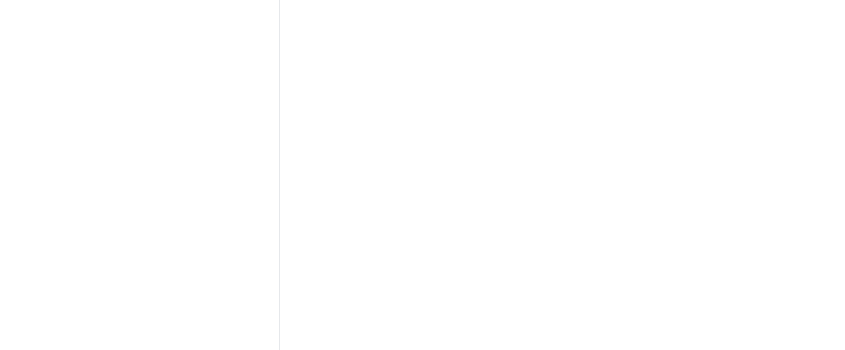
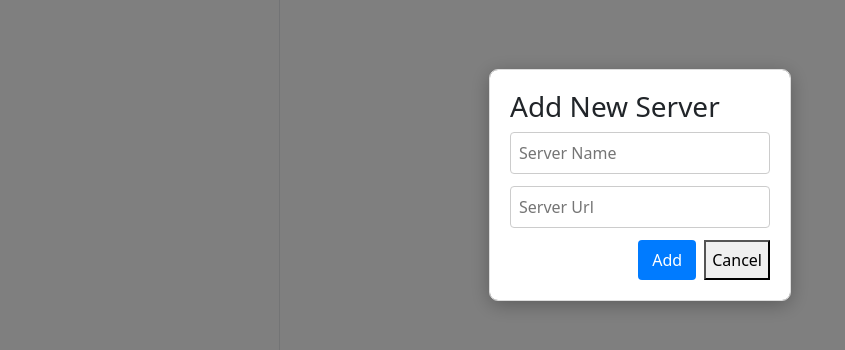
Before and after one commit to CatarinaBrendel/DevOpsStudy, a React (Create React App) app in the folder frontend/: page / in a window 1280 px wide. Both pictures are taken after typing "Sample" into the empty fields and a click on the button "+ Add Server". Shown: the part 215-565 px from the top of the page, without its empty margins (0-845 px from the left). Built offline with nearby package versions, Linux system fonts and the light colour scheme; no server answers.

Commit message:
Updated Makefile && Fixed frontend to display some of the data on the new sidebar

```diff
--- a/frontend/src/App.css
+++ b/frontend/src/App.css
@@ -86,3 +86,57 @@ th {
 .sidebar__footer{ margin-top:auto; }
 .add{ width:100%; padding:10px; border-radius:12px; border:1px dashed var(--line); background:#fff; }
 .add:hover{ background:var(--bg); }
+
+/* Modal CSS */
+.dd-modalOverlay {
+  position: fixed;
+  inset: 0;
+  background: rgba(0,0,0,.5);
+  display: flex !important;
+  align-items: center;
+  justify-content: center;
+  z-index: 99999;
+}
+
+.dd-modal {
+  background: #fff;
+  padding: 20px;
+  border-radius: 8px;
+  width: 300px;
+  box-shadow: 0 4px 20px rgba(0,0,0,.3);
+  display: block;           /* override any global defaults */
+  visibility: visible;      /* belt + suspenders */
+  opacity: 1;               /* in case a framework sets 0 by default */
+  outline: 1px solid #ddd;  /* temporary: makes it obvious it's visible */
+}
+
+.dd-modal h3 {
+  margin-top: 0;
+}
+
+.dd-modal input {
+  width: 100%;
+  margin-bottom: 12px;
+  padding: 8px;
+  border: 1px solid #ccc;
+  border-radius: 4px;
+}
+
+.modal-buttons {
+  display: flex;
+  justify-content: flex-end;
+  gap: 8px;
+}
+
+.modal-buttons .primary {
+  background: #007bff;
+  color: #fff;
+  border: none;
+  padding: 8px 14px;
+  border-radius: 4px;
+  cursor: pointer;
+}
+
+.modal-buttons button {
+  cursor: pointer;
+}
--- a/frontend/src/App.js
+++ b/frontend/src/App.js
@@ -3,6 +3,7 @@ import './App.css';
 import ServerList from './components/ServerList';
 import AddServerForm from './components/AddServerForm';
 import Sidebar from './components/Sidebar';
+import { fetchSidebarItems } from './data/loadServers';
 
 const API_BASE = 'http://localhost:3001/api';
 
@@ -16,9 +17,12 @@ function App() {
 
   const fetchServers = async () => {
     try {
-      const response = await fetch(`${API_BASE}/servers`);
-      const data = await response.json();
-      setServers(data);
+      //const response = await fetch(`${API_BASE}/servers`);
+      //const data = await response.json();
+
+      const data = await fetchSidebarItems();
+      setServers(Array.isArray(data) ? data: []);
+      return data;
     } catch (error) {
       console.error('Error fetching servers:', error);
     }
@@ -98,7 +102,7 @@ function App() {
       <Sidebar
         items={servers}
         selectedId={null}
-        onsSelect={() => {}}
+        onSelect={() => {}}
         onAddServer={handleAddServer}
       />
       <main style={{padding: 16}} className="main-content">
--- /dev/null
+++ b/frontend/src/components/Modal.jsx
@@ -0,0 +1,54 @@
+import { useEffect, useRef } from "react";
+import { createPortal } from "react-dom";
+
+export default function Modal({ isOpen, onClose, children, closeOnOverlayClick = true }) {
+  const dialogRef = useRef(null);
+
+  // Focus + body scroll lock: only when isOpen flips to true
+  useEffect(() => {
+    if (!isOpen) return;
+
+    const prevOverflow = document.body.style.overflow;
+    document.body.style.overflow = "hidden";
+
+    // focus only if no child is focused
+    if (dialogRef.current && !dialogRef.current.contains(document.activeElement)) {
+      // optional: focus first focusable element instead of container
+      dialogRef.current.focus();
+    }
+
+    return () => {
+      document.body.style.overflow = prevOverflow;
+    };
+  }, [isOpen]);
+
+  // Esc handler: can depend on onClose without refocusing
+  useEffect(() => {
+    if (!isOpen) return;
+    const onKeyDown = (e) => e.key === "Escape" && onClose?.();
+    document.addEventListener("keydown", onKeyDown);
+    return () => document.removeEventListener("keydown", onKeyDown);
+  }, [isOpen, onClose]);
+
+  if (!isOpen) return null;
+
+  const handleOverlayClick = () => {
+    if (closeOnOverlayClick) onClose?.();
+  };
+
+  return createPortal(
+    <div className="dd-modalOverlay" onClick={handleOverlayClick} aria-hidden="true">
+      <div
+        className="dd-modal"
+        role="dialog"
+        aria-modal="true"
+        tabIndex={-1}
+        ref={dialogRef}
+        onClick={(e) => e.stopPropagation()}
+      >
+        {children}
+      </div>
+    </div>,
+    document.body
+  );
+}
--- a/frontend/src/components/Sidebar.jsx
+++ b/frontend/src/components/Sidebar.jsx
@@ -1,6 +1,7 @@
 import { useEffect, useMemo, useState } from "react";
 import { fetchSidebarItems } from "../data/loadServers";
 import Sparkline from './Sparkline';
+import Modal from './Modal';
 
 const StatusChip = ({ value, active, onClick, children }) => (
     <button
@@ -16,40 +17,32 @@ const StatusDot = ({ status }) => (
 );
 
 export default function Sidebar({ items=[], selectedId, onSelect, onAddServer}) {
-    const [servers, setServers] = useState(items);
+    //const [servers, setServers] = useState(items);
     const [query, setQuery] = useState('');
     const [statusFilter, setStatusFilter] = useState('all');
+    const [showModal, setShowModal] = useState(false);
+    const [serverName, setServerName] = useState("");
+    const [serverUrl, setServerUrl] = useState("");
 
-    useEffect(() => {
-        let alive = true;
-        const load = async () => {
-            try {
-                const data = await fetchSidebarItems();
-                console.log("Data: ", data);
-
-                if (alive) setServers(Array.isArray(data) ? data : []);
-            } catch (e) {
-                console.error('[Sidebar] fetch failed', e);
-            }
+    const handleClick = async (e) => {
+        e.preventDefault();
+        onAddServer({serverName, serverUrl});
+        setShowModal(false);
+        setServerName("");
+        setServerUrl("");
     };
-
-        load();
-
-        const interval = setInterval(load, 30000); // refresh every 30 seconds
-
-        return () => {alive = false; clearInterval(interval);}
-    }, []); // Refresh every 10 seconds
 
     const filtered = useMemo(() => {
         const qry = query.trim().toLowerCase();
-        return servers.filter(s => {
+        return items.filter(s => {
             const byQ = !qry || s.name.toLowerCase().includes(qry);
             const byStatus = statusFilter === 'all' || s.status === statusFilter;
             return byQ && byStatus;
         })
-    }, [servers, query, statusFilter]);
+    }, [items, query, statusFilter]);
 
     return (
+        <div>
             <aside className="sidebar">
                 <div className="sidebar__search">
                     <input
@@ -66,9 +59,9 @@ export default function Sidebar({ items=[], selectedId, onSelect, onAddServer})
                     <StatusChip value="down" active={statusFilter === 'down'} onClick={setStatusFilter}>DOWN</StatusChip>
                     <StatusChip value="unknown" active={statusFilter === 'unknown'} onClick={setStatusFilter}>UNKNOWN</StatusChip>
                 </div>
-            <nav className="server__list" aria-label="Servers">
+                <nav className="sidebar__list" aria-label="Servers">
                     {filtered.map(server => (
-                    <button className="row" /* ... */>
+                        <button type="button" className="row" key={server.id}>
                             <StatusDot status={server.status} />
                             <div className="row__main">
                                 <div className="row__name">{server.name}</div>
@@ -81,8 +74,32 @@ export default function Sidebar({ items=[], selectedId, onSelect, onAddServer})
                     ))}
                 </nav>
                 <div className="sidebar__footer">
-                <button className="add" onClick={onAddServer}> + Add Server</button>
+                    <button className="add" onClick={() => setShowModal(true)}> + Add Server</button>
+                    <Modal isOpen={showModal} onClose={() => setShowModal(false)}>
+                        <h3>Add New Server</h3>
+                        <form onSubmit={handleClick}>
+                            <input
+                            type="text"
+                            placeholder="Server Name"
+                            value={serverName}
+                            onChange={(e) => setServerName(e.target.value)}
+                            required
+                            />
+                            <input
+                            type="text"
+                            placeholder="Server Url"
+                            value={serverUrl}
+                            onChange={(e) => setServerUrl(e.target.value)}
+                            required
+                            />
+                            <div className="modal-buttons">
+                            <button type="submit" className="btn primary">Add</button>
+                            <button type="button" onClick={() => setShowModal(false)}>Cancel</button>
+                            </div>
+                        </form>
+                        </Modal>
                 </div>
             </aside>
+        </div>
     );
 }
```
Also changed, not shown: 2 other files (tests, documents, lock files or other folders). Lines whose indentation alone changed are shown as unchanged.
